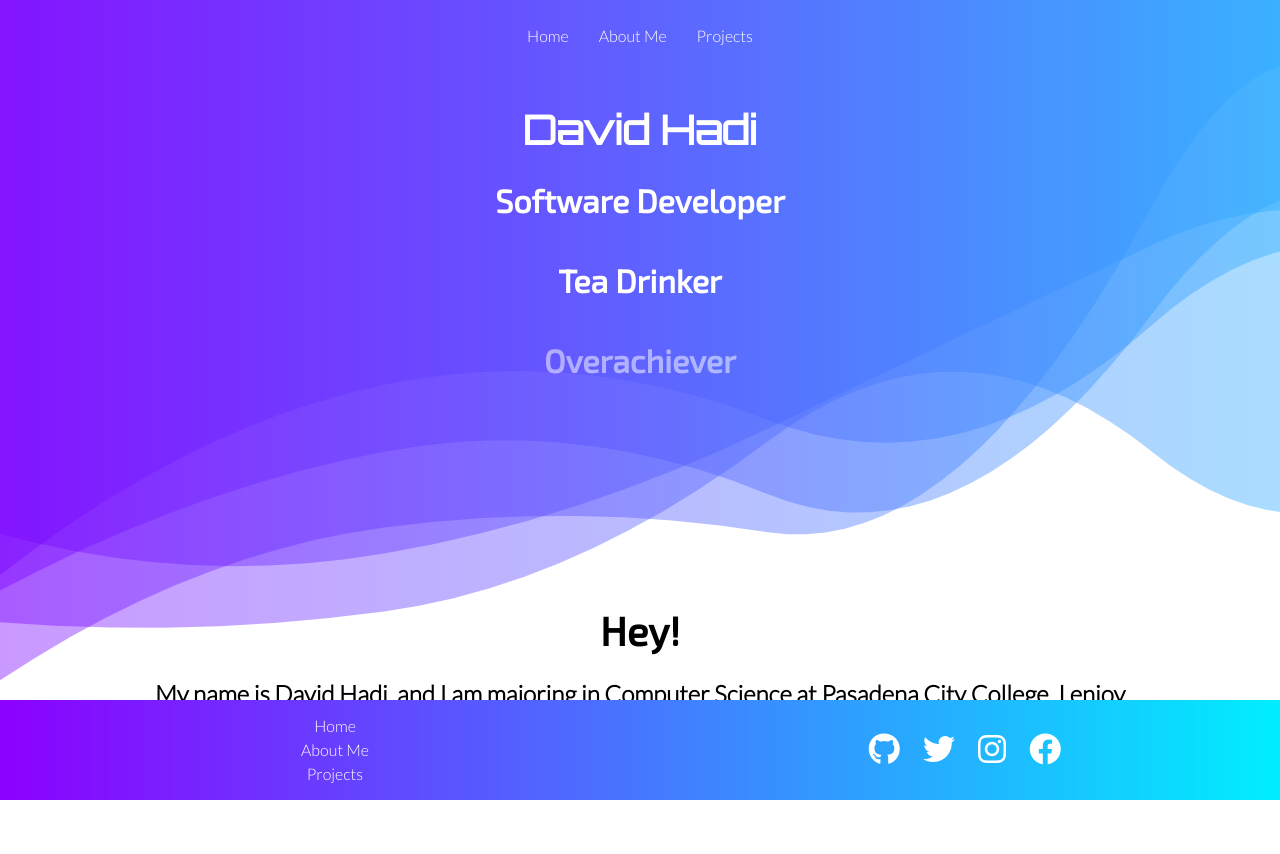
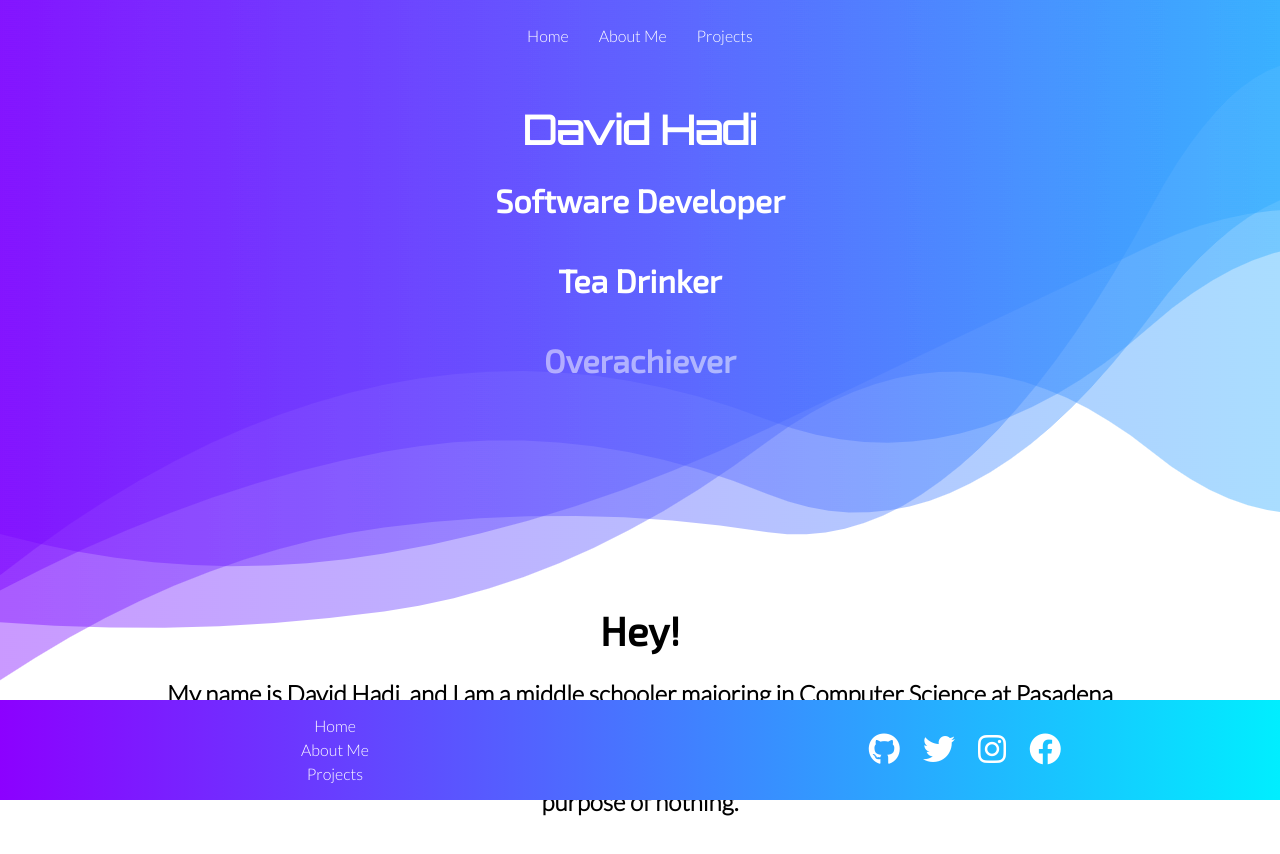
Before and after one commit to Exoplanetarium/ATrillionNeuronicalEnigmas.github.io, a plain HTML site: page index.html in a window 1280 px wide. Drawn offline with Linux system fonts and the light colour scheme.

Commit message:
Update index.html

```diff
--- a/index.html
+++ b/index.html
@@ -36,7 +36,7 @@
             <div class="container flex">
                 <h1 class="lead md-lg text-center">Hey!</h1>
                 <h3 class="sm-md p-1 text-center">
-                    My name is David Hadi, and I am majoring in Computer Science at Pasadena
+                    My name is David Hadi, and I am a middle schooler majoring in Computer Science at Pasadena
                     City College. I enjoy playing classical piano and golf, coding, and
                     cubing. I am an avid tea drinker (#MatchaIsTheBest). I strongly
                     dislike doing nothing, and even more so doing something for the
```
